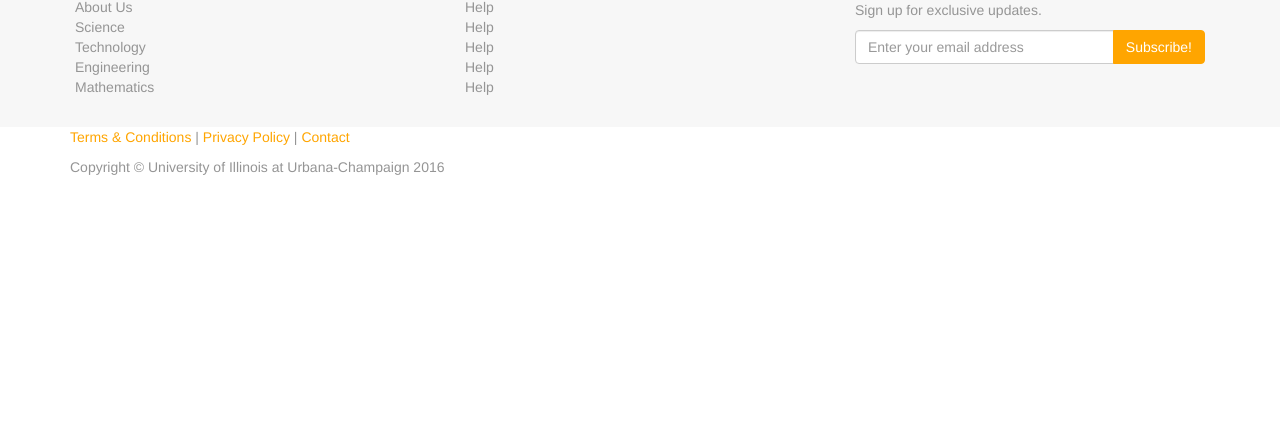
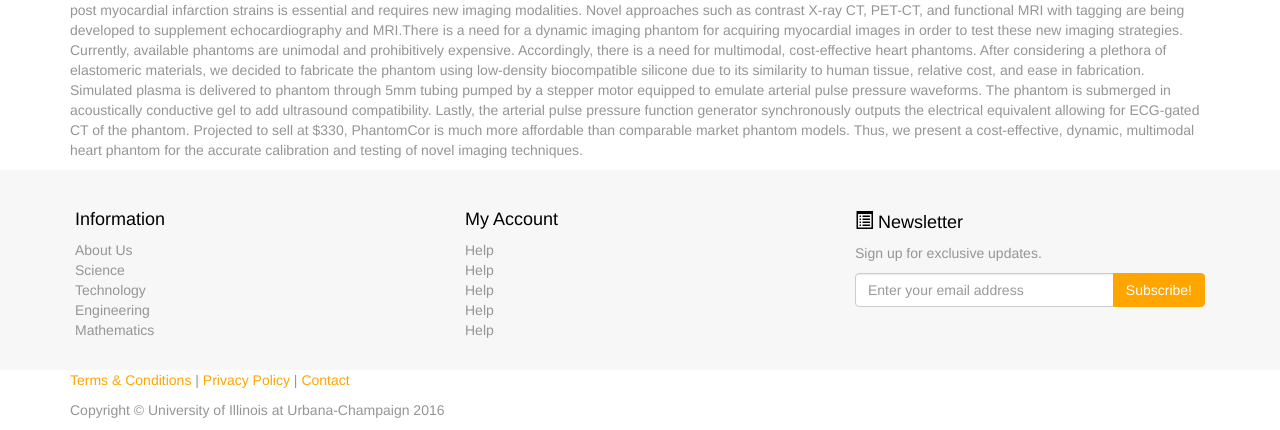
Before and after one commit to PhantomCor/old-website, a plain HTML site: page about.html in a window 1280 px wide. Shown: the part 549-979 px from the top of the page. Before the commit the page ends 800 px from the top, so only its background shows below. Drawn offline with Linux system fonts and the light colour scheme.

Commit message:
Update about.html

```diff
--- a/about.html
+++ b/about.html
@@ -88,7 +88,7 @@ Although you can use them, for a more unique website, replace these images with
 
           </div>
           <div class="title-area">
-          	<h2 class="title"><i>The Problem</i></h2>
+          	<h2 class="title">The Problem</h2>
           	<p> Prior to the development of cardiac phantoms, the development of myocardium imaging protocols have required a
           	natural heart. Not only did this prove problematic in acquisition (legal requirements, transportation, longevity, etc.),
           	but it also required a plethora of hearts to map various disease pathologies. Since then, heart phantoms have enabled
@@ -104,6 +104,23 @@ Although you can use them, for a more unique website, replace these images with
 		through various imaging modes including MRI and CT. We are dedicated to improve the accessibility and flexibility of
 		heart phantoms used in research and healthcare. In addition, the BMES Design Team is assembling a library of heart
 		phantoms and their behavior under various cardiovascular conditions. </p>
+          </div>
+          <div class="title area">
+          	<h2 class="title">The PhantomCor Device</h2>
+          	<p>Annually, 735,000 Americans suffer a myocardial infarction with over 210,000 being a repeat incident.
+          	With over 500 post-incident treatment protocols in place, accurate assessment of post myocardial infarction
+          	strains is essential and requires new imaging modalities. Novel approaches such as contrast X-ray CT, PET-CT,
+          	and functional MRI with tagging are being developed to supplement echocardiography and MRI.There is a need for a
+          	dynamic imaging phantom for acquiring myocardial images in order to test these new imaging strategies. Currently,
+          	available phantoms are unimodal and prohibitively expensive. Accordingly, there is a need for multimodal,
+          	cost-effective heart phantoms. After considering a plethora of elastomeric materials, we decided to fabricate
+          	the phantom using low-density biocompatible silicone due to its similarity to human tissue, relative cost, and
+          	ease in fabrication. Simulated plasma is delivered to phantom through 5mm tubing pumped by a stepper motor
+          	equipped to emulate arterial pulse pressure waveforms. The phantom is submerged in acoustically conductive
+          	gel to add ultrasound compatibility. Lastly, the arterial pulse pressure function generator synchronously
+          	outputs the electrical equivalent allowing for ECG-gated CT of the phantom. Projected to sell at $330,
+          	PhantomCor is much more affordable than comparable market phantom models. Thus, we present a cost-effective,
+          	dynamic, multimodal heart phantom for the accurate calibration and testing of novel imaging techniques.</p>
           </div>
         </div>
         </div>
```
